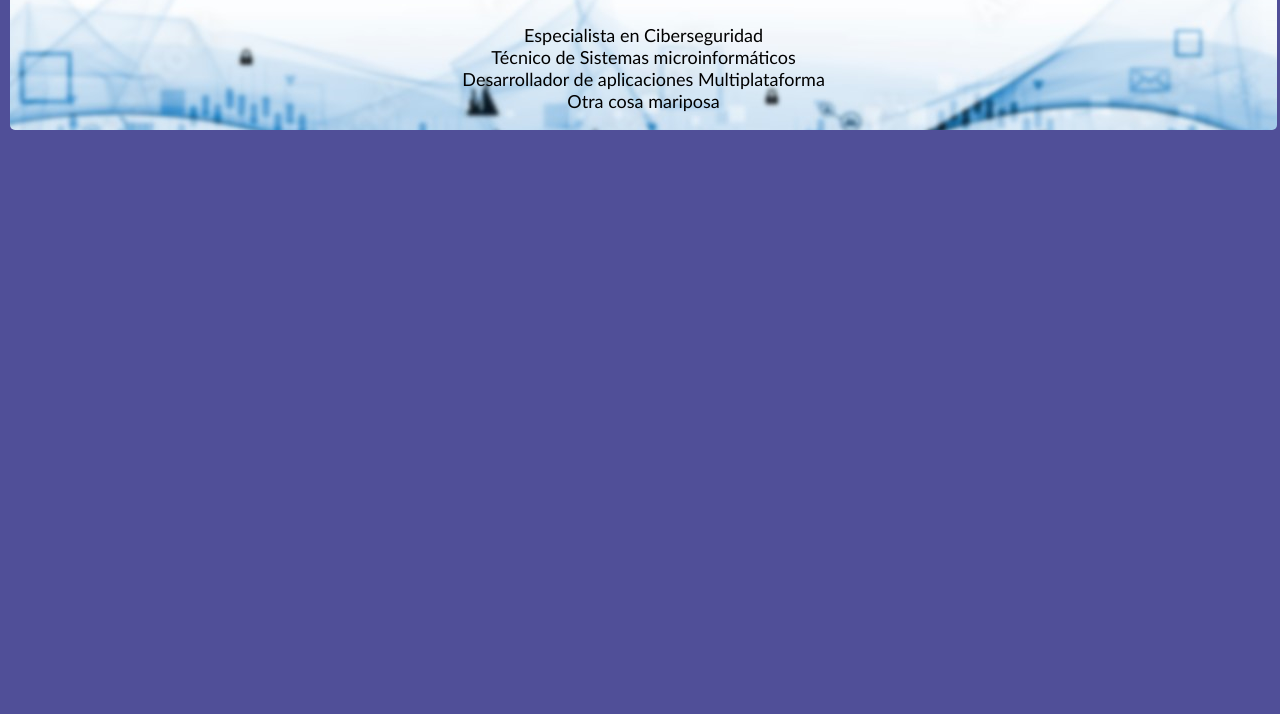
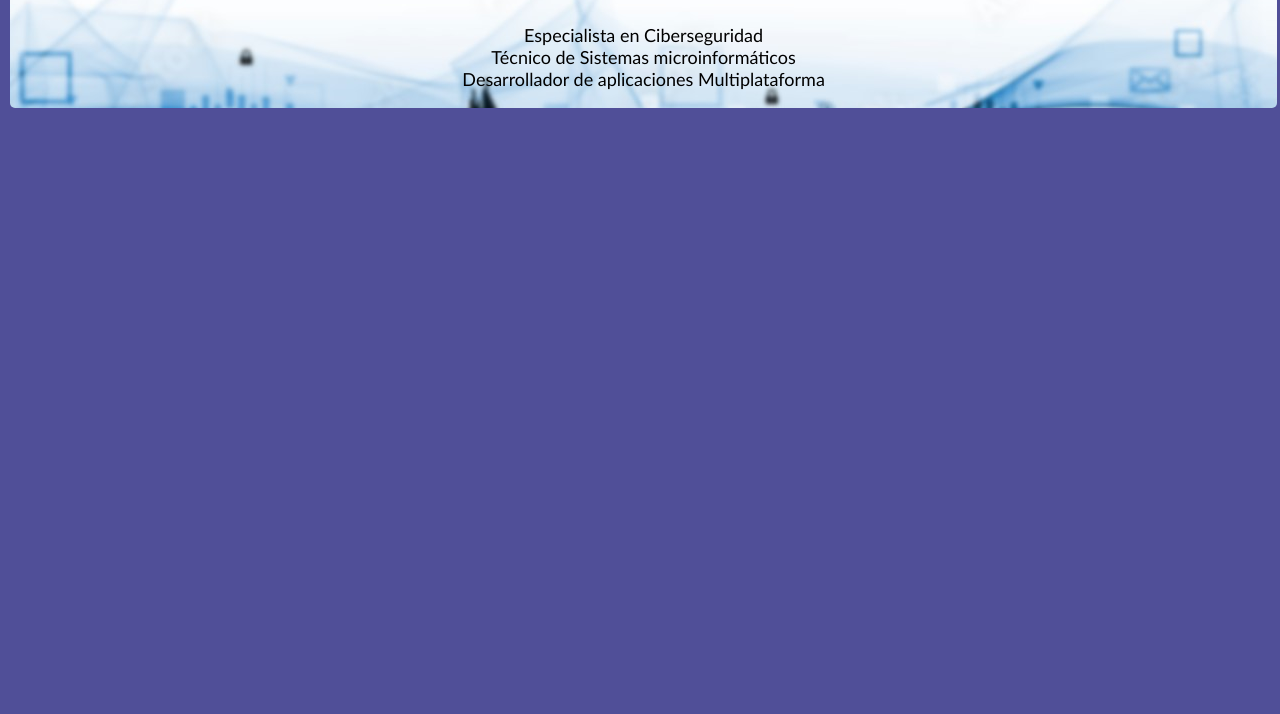
Before and after one commit to Deividu44/curriculumPrueba, a plain HTML site: page index.html in a window 1280 px wide. Shown: the part 86-800 px from the top of the page. Drawn offline with Linux system fonts and the light colour scheme.

Commit message:
Cambio 1

```diff
--- a/index.html
+++ b/index.html
@@ -15,7 +15,6 @@
           <li>Especialista en Ciberseguridad</li>
           <li>Técnico de Sistemas microinformáticos</li>
           <li>Desarrollador de aplicaciones Multiplataforma</li>
-          <li>Otra cosa mariposa</li>
         </ul>
       </div>
     </header>
```
